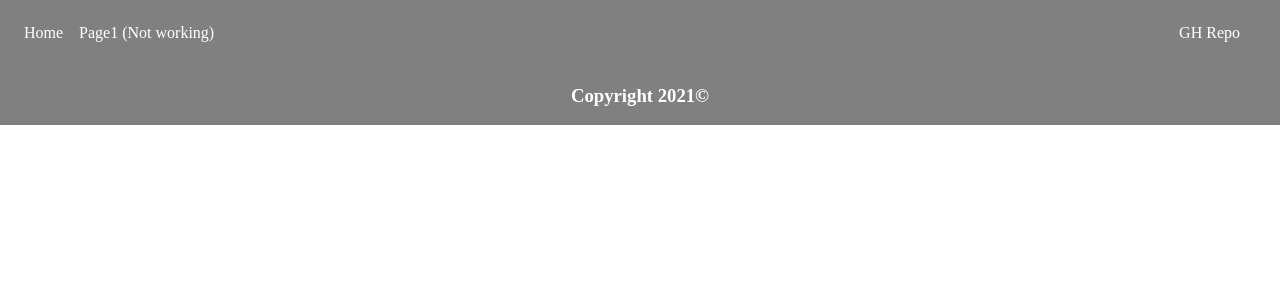
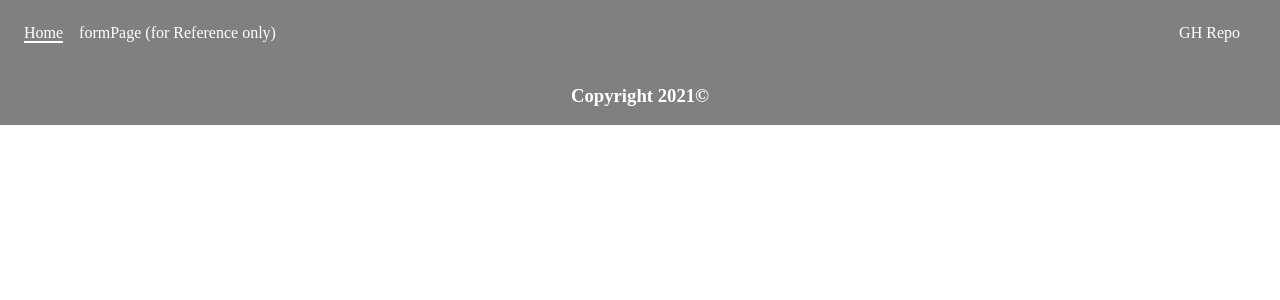
Before and after one commit to alexandershearer/SPD_1.3_PPC_Project, a Flask app: template templates/base.html in a window 1280 px wide. Shown: the top 300 px of the page. Run offline with Flask 2, Linux system fonts and the light colour scheme; the template is opened without the code that fills it, so the values that code supplies are empty.

Commit message:
-buttonToAddInForm
ditched that... we are going with cards and individual forms like... a google drive thing... where you click the card to go to the form

```diff
--- a/app.py
+++ b/app.py
@@ -8,10 +8,10 @@ def homepage():
     """A homepage."""
     return render_template('home.html')
 
-@app.route('/page1')
-def page1():
+@app.route('/formPage')
+def formPage():
     """Page1."""
-    return render_template('page1.html')
+    return render_template('formPage.html')
 
 if __name__ == '__main__':
     app.config['ENV'] = 'development'
--- a/static/styles/form.css
+++ b/static/styles/form.css
@@ -3,8 +3,9 @@
     flex-direction: column;
     border: 1px solid black;
     padding: 1em;
-    margin: 1em;
-    width: 30vw;
+    margin: 1em 20vw 1em 20vw;
+    /* margin: 1em; */
+    /* width: 30vw; */
 }
 .form > input, textarea{
     text-align: center;
--- a/static/styles/navbar.css
+++ b/static/styles/navbar.css
@@ -18,3 +18,6 @@ a {
     color: white;
     text-decoration: none;
 }
+#homeLink {
+    border-bottom: solid white 2px;
+}
--- a/templates/navbar.html
+++ b/templates/navbar.html
@@ -1,7 +1,7 @@
 <ul class='navbar'>
     <ul class='navLeft'>
-        <li><a href="/">Home</a></li>
-        <li><a href="/page1">Page1 (Not working)</a></li>
+        <li><a href="/" id="homeLink">Home</a></li>
+        <li><a href="/formPage">formPage (for Reference only)</a></li>
     </ul>
     <ul class='navRight'>
         <li><a href="https://github.com/alexandershearer/SPD_1.3_PPC_Project">GH Repo</a></li>
```
Also changed, not shown: static/javascript/addElement.js (deleted, +0 -17 lines), templates/formPage.html (added, +13 -0 lines), templates/page1.html (deleted, +0 -21 lines), static/styles/formPage.css (renamed from static/styles/page1.css).
